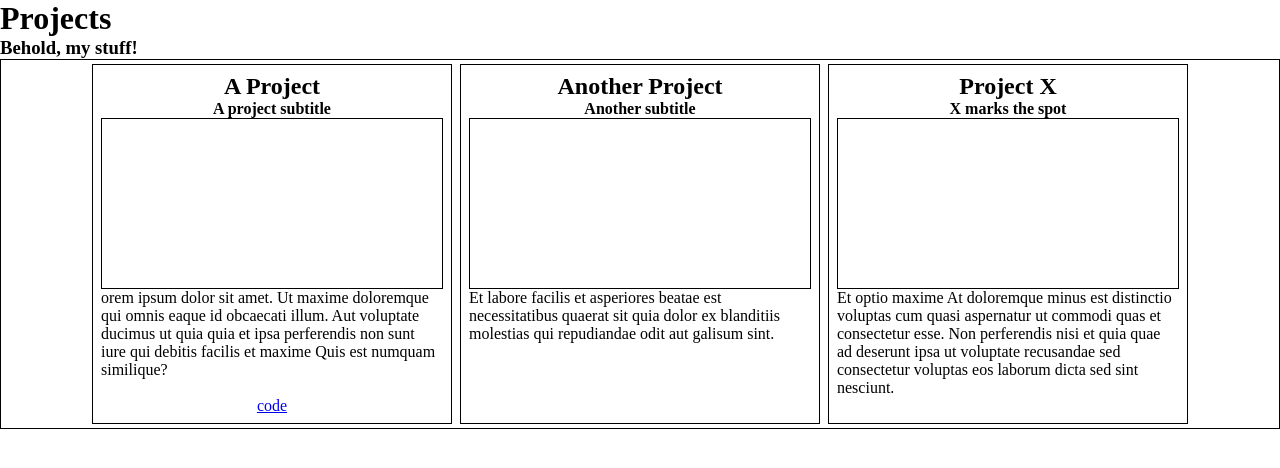
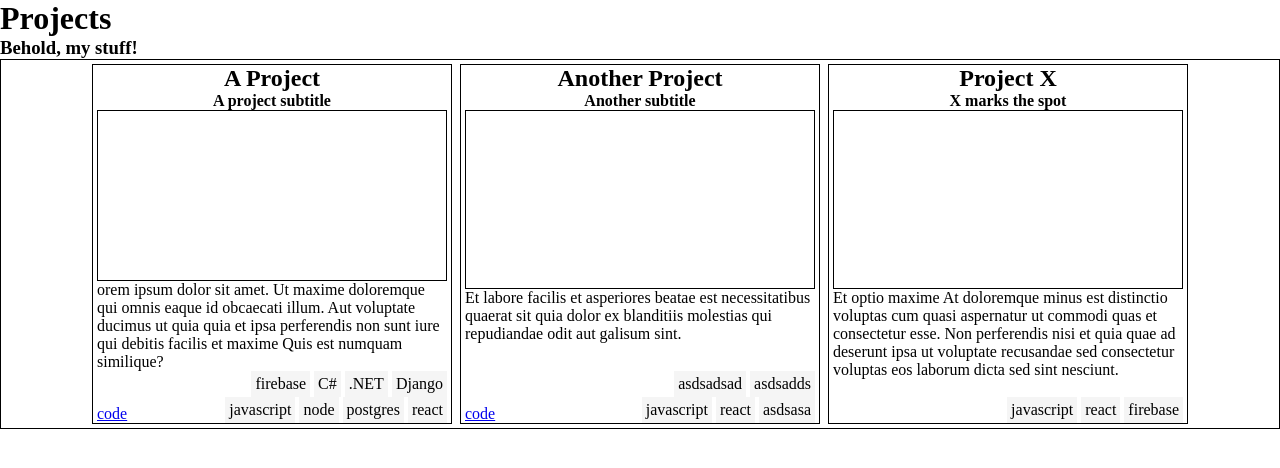
Before and after one commit to tooterfish/profile-website, a React (Vite) app: page / in a window 1280 px wide. Shown: the top 468 px of the page. Built offline with nearby package versions, Linux system fonts and the light colour scheme.

Commit message:
add tech tags

```diff
--- a/src/components/ProjectCard.css
+++ b/src/components/ProjectCard.css
@@ -5,7 +5,8 @@
   width: 360px;
   height: 360px;
   margin: 4px;
-  padding: 8px;
+  padding-left: 4px;
+  padding-right: 4px;
 
   border: 1px solid black;
 
@@ -15,12 +16,15 @@
   }
 
   &.unfaded {
-    animation: unfade .5s;
+    animation: unfade .5s, shake .5s;
   }
 }
 
-@keyframes fade {
-
+@keyframes shake {
+  10%, 90% { transform: translateX(-1px);}
+  20%, 80% { transform: translateX(1px);}
+  30%, 50%, 70% { transform: translateX(-2px);}
+  40%, 60% { transform: translateX(2px);}
 }
 
 @keyframes unfade {
@@ -28,10 +32,12 @@
   100% {filter: blur(0); transform: scale(1);}
 }
 
-/* @keyframes unfade {
-  0% {transform: scale(0);}
-  100% {transform: scale(1);}
-} */
+
+.head {
+  display: flex;
+  flex-direction: column;
+  align-items: center;
+}
 
 .image {
   width: 100%;
@@ -39,6 +45,32 @@
   border: 1px solid black;
 }
 
+.description {
+
+}
+
+.foot {
+  margin-top: auto;
+  width: 100%;
+  display: flex;
+  flex-direction: row;
+}
+
 .code {
   margin-top: auto;
 }
+
+.tech-container {
+  display: flex;
+  flex-direction: row;
+  flex-wrap: wrap-reverse;
+  justify-content: flex-end;
+  width: 70%;
+  margin-left: auto;
+}
+
+.tech {
+  margin-left: 4px;
+  padding: 4px;
+  background-color: whitesmoke;
+}
--- a/src/components/ProjectCard.jsx
+++ b/src/components/ProjectCard.jsx
@@ -3,7 +3,7 @@ import './ProjectCard.css'
 import { useState, useEffect } from 'react'
 
 export default function ProjectCard({project, i}) {
-  const {title, subtitle, description, link, code, img} = project
+  const {title, subtitle, description, link, code, img, tech} = project
   const [faded, setFaded] = useState('faded')
 
   useEffect(() => {
@@ -12,11 +12,16 @@ export default function ProjectCard({project, i}) {
 
   return (<>
     <div className={`card ${faded}`}>
-      <h2>{title}</h2>
-      <h4>{subtitle}</h4>
+      <div className={'head'}>
+        <h2>{title}</h2>
+        <h4>{subtitle}</h4>
+      </div>
       <div className={'image'}></div>
-      {description}
-      {code ? <div className={'code'}><a href={code}>code</a></div> : ''}
+      <div className={'description'}>{description}</div>
+      <div className={'foot'}>
+        {code ? <div className={'code'}><a href={code}>code</a></div> : ''}
+        <div className={'tech-container'}>{tech.map(tech => <div className={'tech'}>{tech}</div>)}</div>
+      </div>
     </div>
   </>)
 }
--- a/src/project-data.js
+++ b/src/project-data.js
@@ -8,27 +8,30 @@ const projectData = {
     Ut maxime doloremque qui omnis eaque id obcaecati illum.
     Aut voluptate ducimus ut quia quia et ipsa perferendis non sunt iure qui debitis facilis et maxime Quis est numquam similique?
     `,
+    'img': '',
     'link': '',
     'code': 'dsfsf',
-    'img': '',
+    'tech': ['javascript', 'node', 'postgres', 'react', 'firebase', 'C#', '.NET', 'Django']
   },
   'pro-2': {
     'title': 'Another Project',
     'subtitle': 'Another subtitle',
     'description': `Et labore facilis et asperiores beatae est necessitatibus quaerat sit quia dolor ex blanditiis molestias qui repudiandae odit aut galisum sint.
     `,
+    'img': '',
     'link': '',
-    'code': '',
-    'img': '',
+    'code': 'asdasd',
+    'tech': ['javascript', 'react', 'asdsasa', 'asdsadsad', 'asdsadds']
   },
   'pro-3': {
     'title': 'Project X',
     'subtitle': 'X marks the spot',
     'description': `Et optio maxime At doloremque minus est distinctio voluptas cum quasi aspernatur ut commodi quas et consectetur esse. Non perferendis nisi et quia quae ad deserunt ipsa ut voluptate recusandae sed consectetur voluptas eos laborum dicta sed sint nesciunt.
     `,
+    'img': '',
     'link': '',
     'code': '',
-    'img': '',
+    'tech': ['javascript', 'react', 'firebase']
   },
 }
 
```
